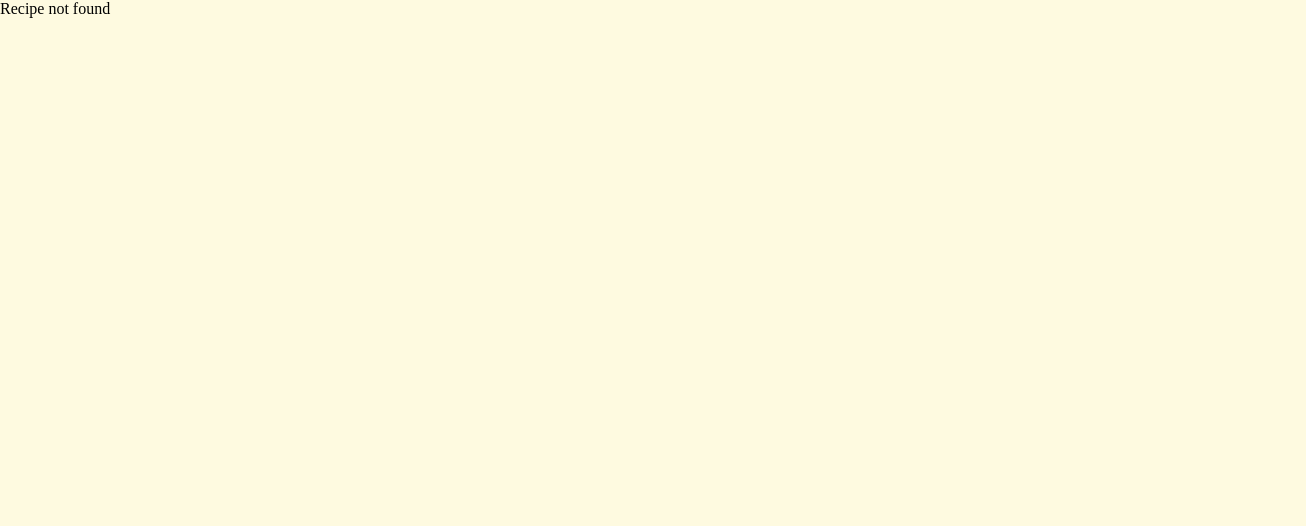
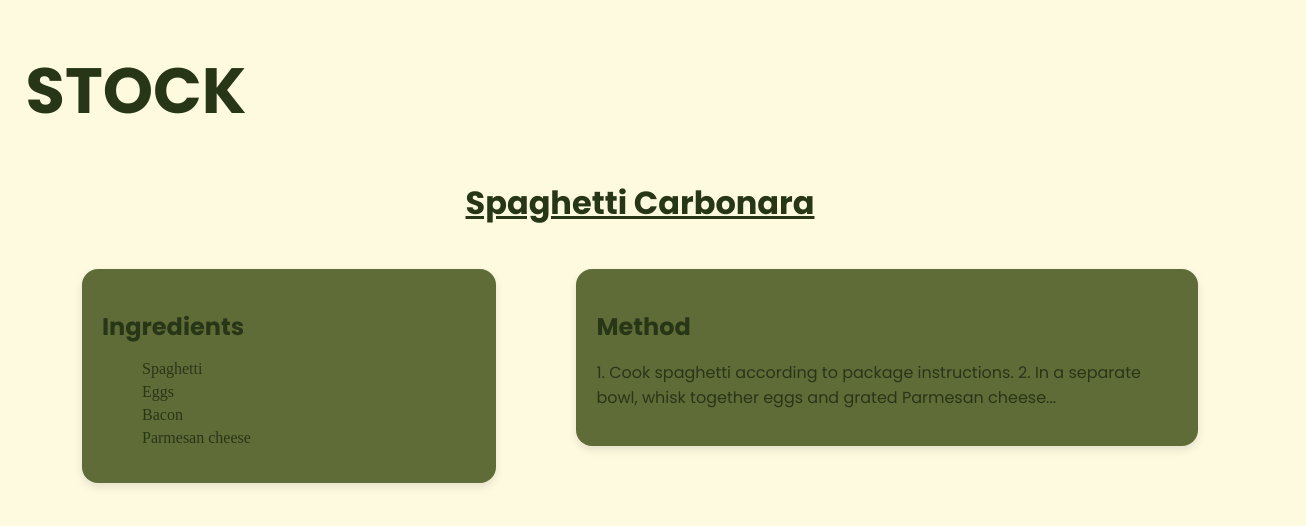
Before and after one commit to FredTodd/STOCK, a React (Create React App) app: page /recipe/1 in a window 1280 px wide. Before the commit this address had no page. Shown: the top 526 px of the page, 1306 px wide, since content can reach past the window. Built offline with nearby package versions, Linux system fonts and the light colour scheme.

Commit message:
racipe page finished

```diff
--- a/src/App.js
+++ b/src/App.js
@@ -1,5 +1,5 @@
 import React from 'react';
-import { BrowserRouter as Router, Routes, Route } from 'react-router-dom'; // Import Routes from react-router-dom
+import { BrowserRouter as Router, Routes, Route } from 'react-router-dom';
 import HomePage from './Components/HomePage';
 import RecipePage from './Components/RecipePage';
 import RecipeDetailPage from './Components/RecipeDetailPage';
@@ -8,9 +8,9 @@ function App() {
   return (
     <Router>
       <Routes>
-        <Route path="/" element={<HomePage />} /> {/* Use element prop instead of component */}
-        <Route path="/RecipePage" element={<RecipePage />} /> {/* Use element prop instead of component */}
-        <Route path="/recipe/:recipeId" element={<RecipeDetailPage />} /> {/* Use element prop instead of component */}
+        <Route path="/" element={<HomePage />} />
+        <Route path="/RecipePage" element={<RecipePage />} />
+        <Route path="/recipe/:recipeId" element={<RecipeDetailPage />} /> {/* Pass recipeId as a route parameter */}
       </Routes>
     </Router>
   );
--- a/src/Components/RecipeDetailPage.js
+++ b/src/Components/RecipeDetailPage.js
@@ -1,11 +1,60 @@
 import React from 'react';
 import styled from 'styled-components';
+import { useParams } from 'react-router-dom';
+import { Link } from 'react-router-dom';
+
+
+const StockTitle = styled.h1`
+  font-family: 'Poppins', sans-serif;
+  font-size: 4rem;
+  font-weight: bold;
+  margin-bottom: 20px;
+  text-decoration: none;
+  color: #283618;
+  left: 2%;
+  position: relative;
+`;
+
+const HomeLink = styled(Link)`
+  text-decoration: none;
+  color: inherit;
+`;
+
 
 const Container = styled.div`
   display: flex;
   flex-direction: column;
-  align-items: center;
-  padding: 20px;
+  align-items: center; /* Center horizontally */
+  margin: 0 20px;
+`;
+
+const TitleContainer = styled.div`
+  margin-bottom: 20px;
+`;
+
+
+const SectionsContainer = styled.div`
+  display: flex;
+  justify-content: space-between;
+  width: 90%;
+`;
+
+const RecipeTitle = styled.h1`
+  font-family: 'Poppins', sans-serif;
+  font-size: 2rem;
+  font-weight: bold;
+  color: #283618;
+  text-decoration: underline;
+`;
+
+const LeftSection = styled.div`
+  flex: 0.4; /* Adjust width as needed */
+  margin-right: 40px; /* Adjust margin as needed */
+`;
+
+const RightSection = styled.div`
+  flex: 0.6; /* Adjust width as needed */
+  margin-left: 40px; /* Adjust margin as needed */
 `;
 
 const Title = styled.h1`
@@ -13,19 +62,39 @@ const Title = styled.h1`
   font-size: 2rem;
   font-weight: bold;
   margin-bottom: 20px;
+  color: #283618;
 `;
 
-const Section = styled.div`
-  width: 100%;
-  padding: 20px;
-  border-radius: 16px;
-  background-color: #F0F0F0;
-  box-shadow: 0 4px 8px rgba(0, 0, 0, 0.1);
+const SectionTitle = styled.h2`
+  font-family: 'Poppins', sans-serif;
+  font-size: 1.5rem;
+  font-weight: bold;
+  margin-bottom: 10px;
+  color: #283618;
 `;
 
-const IngredientList = styled(Section)``;
+const List = styled.ul`
+  list-style-type: none;
+  color: #283618;
+`;
 
-const Method = styled(Section)``;
+const ListItem = styled.li`
+  margin-bottom: 5px;
+  color: #283618;
+`;
+
+const MethodText = styled.p`
+  font-family: 'Poppins', sans-serif;
+  font-size: 1rem;
+  color: #283618;
+`;
+
+const RoundedBox = styled.div`
+  border-radius: 16px;
+  background-color: #606C38;
+  box-shadow: 0 4px 8px rgba(0, 0, 0, 0.1);
+  padding: 20px;
+`;
 
 const recipes = [
   {
@@ -42,8 +111,8 @@ const recipes = [
   }
 ];
 
-const RecipeDetailPage = ({ recipeId }) => {
-  // Find the recipe with the matching id
+const RecipeDetailPage = () => {
+    const { recipeId } = useParams();
     const recipe = recipes.find(recipe => recipe.id === parseInt(recipeId));
 
     if (!recipe) {
@@ -51,21 +120,34 @@ const RecipeDetailPage = ({ recipeId }) => {
     }
 
     return (
+      <div>
+        <StockTitle>
+            <HomeLink to="/">STOCK</HomeLink>
+        </StockTitle>
         <Container>
-      <Title>{recipe.title}</Title>
-      <IngredientList>
-        <h2>Ingredients:</h2>
-        <ul>
+          <TitleContainer>
+            <RecipeTitle>{recipe.title}</RecipeTitle>
+          </TitleContainer>
+          <SectionsContainer>
+            <LeftSection>
+              <RoundedBox>
+                <SectionTitle>Ingredients</SectionTitle>
+                <List>
                   {recipe.ingredients.map((ingredient, index) => (
-            <li key={index}>{ingredient}</li>
+                    <ListItem key={index}>{ingredient}</ListItem>
                   ))}
-        </ul>
-      </IngredientList>
-      <Method>
-        <h2>Method:</h2>
-        <p>{recipe.method}</p>
-      </Method>
+                </List>
+              </RoundedBox>
+            </LeftSection>
+            <RightSection>
+              <RoundedBox>
+                <SectionTitle>Method</SectionTitle>
+                <MethodText>{recipe.method}</MethodText>
+              </RoundedBox>
+            </RightSection>
+          </SectionsContainer>
         </Container>
+      </div>
     );
   };
 
--- a/src/Components/RecipePage.js
+++ b/src/Components/RecipePage.js
@@ -2,6 +2,7 @@ import React, { useState } from 'react';
 import styled from 'styled-components';
 import { Link } from 'react-router-dom';
 import RecipeSearch from './RecipeSearch'; // Import the RecipeSearch component
+import RecipeDetailPage from './RecipeDetailPage'; // Import the RecipeDetailPage component
 
 const Container = styled.div`
   display: flex;
@@ -196,7 +197,7 @@ const RecipePage = () => {
         <RecipeSearch onSearchResults={handleSearchResults} />
         <RecipeGallery>
           {/* Render merged recipes (existing and search results) */}
-          {mergedRecipes.map(recipe => (
+          {recipes.map(recipe => (
             <Link to={`/recipe/${recipe.id}`} key={recipe.id}>
               <RecipeThumbnail>
                 <ThumbnailImage src={recipe.image} alt={recipe.title} />
```
Lines whose indentation alone changed are shown as unchanged.
